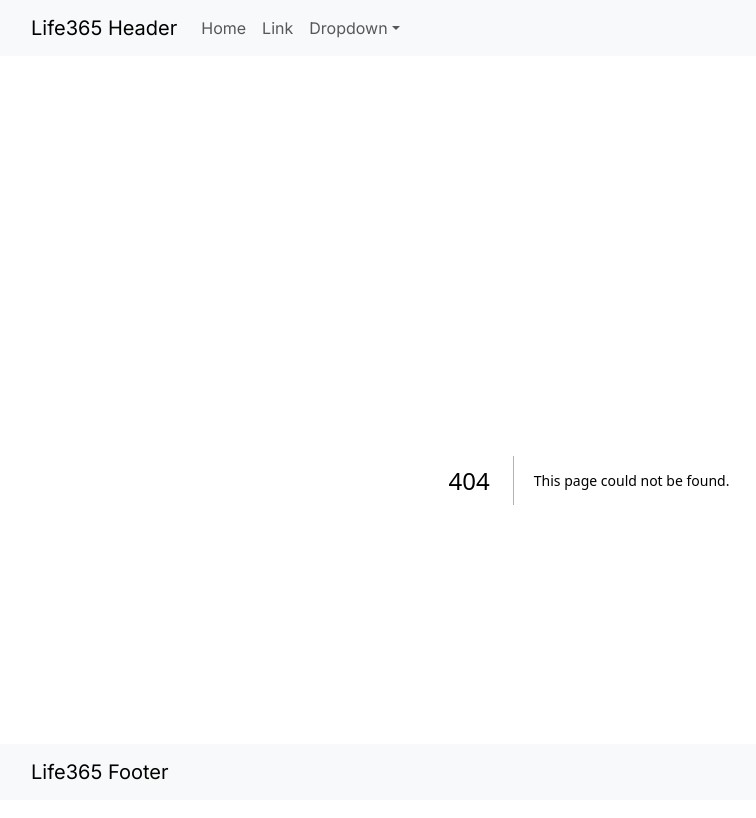
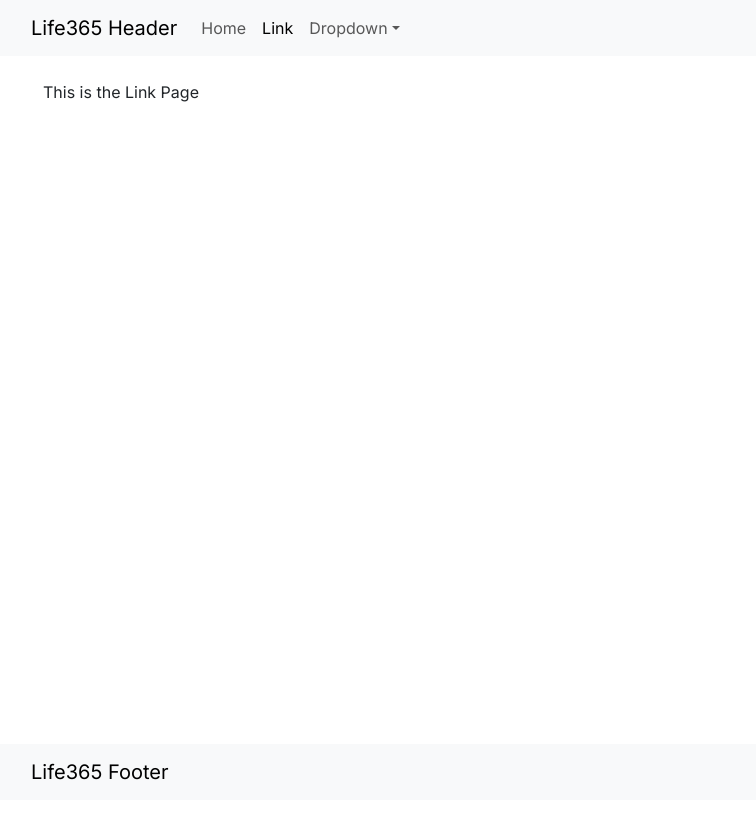
Before and after one commit to bacchilu/life365-next, a Next.js app: page /link in a window 1280 px wide. Before the commit this address had no page. Shown: the top 818 px of the page, without its empty margins (51-807 px from the left). Built offline with nearby package versions, Linux system fonts and the light colour scheme.

Commit message:
Working on the navbars and Links

```diff
--- /dev/null
+++ b/src/app/action/page.tsx
@@ -0,0 +1,5 @@
+const Action = function () {
+    return <p>This is the Action Page</p>;
+};
+
+export default Action;
--- a/src/app/layout.tsx
+++ b/src/app/layout.tsx
@@ -9,7 +9,7 @@ import 'bootstrap/dist/css/bootstrap.min.css';
 
 const inter = Inter({subsets: ['latin']});
 
-export const metadata = {title: 'Life365', description: 'TEST'} as Metadata;
+export const metadata = {title: 'Life365 - Home', description: 'Home'} as Metadata;
 
 const RootLayout: React.FC<{children: React.ReactNode}> = function ({children}) {
     return (
--- /dev/null
+++ b/src/app/link/layout.tsx
@@ -0,0 +1,9 @@
+import {Metadata} from 'next';
+
+export const metadata = {title: 'Life365 - Link', description: 'Link'} as Metadata;
+
+const PageLayout: React.FC<{children: React.ReactNode}> = function ({children}) {
+    return <>{children}</>;
+};
+
+export default PageLayout;
--- /dev/null
+++ b/src/app/link/page.tsx
@@ -0,0 +1,5 @@
+const Page = function () {
+    return <p>This is the Link Page</p>;
+};
+
+export default Page;
--- a/src/app/navbar.tsx
+++ b/src/app/navbar.tsx
@@ -1,26 +1,30 @@
 'use client';
 
+import Link from 'next/link';
+import {usePathname} from 'next/navigation';
 import Container from 'react-bootstrap/Container';
 import Nav from 'react-bootstrap/Nav';
 import Navbar from 'react-bootstrap/Navbar';
 import NavDropdown from 'react-bootstrap/NavDropdown';
 
 export const LifeHeader = function () {
+    const pathname = usePathname();
+
     return (
         <Navbar expand="lg" className="bg-body-tertiary">
             <Container>
-                <Navbar.Brand href="#home">Life365 Header</Navbar.Brand>
+                <Navbar.Brand href="/">Life365 Header</Navbar.Brand>
                 <Navbar.Toggle aria-controls="basic-navbar-nav" />
                 <Navbar.Collapse id="basic-navbar-nav">
-                    <Nav className="me-auto">
-                        <Nav.Link href="#home">Home</Nav.Link>
-                        <Nav.Link href="#link">Link</Nav.Link>
+                    <Nav className="me-auto" activeKey={pathname}>
+                        <Nav.Link as={Link} href="/">
+                            Home
+                        </Nav.Link>
+                        <Nav.Link as={Link} href="/link">
+                            Link
+                        </Nav.Link>
                         <NavDropdown title="Dropdown" id="basic-nav-dropdown">
-                            <NavDropdown.Item href="#action/3.1">Action</NavDropdown.Item>
-                            <NavDropdown.Item href="#action/3.2">Another action</NavDropdown.Item>
-                            <NavDropdown.Item href="#action/3.3">Something</NavDropdown.Item>
-                            <NavDropdown.Divider />
-                            <NavDropdown.Item href="#action/3.4">Separated link</NavDropdown.Item>
+                            <NavDropdown.Item href="/action">Action</NavDropdown.Item>
                         </NavDropdown>
                     </Nav>
                 </Navbar.Collapse>
@@ -33,7 +37,7 @@ export const LifeFooter = function () {
     return (
         <Navbar expand="lg" className="bg-body-tertiary" fixed="bottom">
             <Container>
-                <Navbar.Brand href="#home">Life365 Footer</Navbar.Brand>
+                <Navbar.Brand href="/">Life365 Footer</Navbar.Brand>
             </Container>
         </Navbar>
     );
```
Also changed, not shown: src/app/action/layout.tsx (added, +9 -0 lines).
